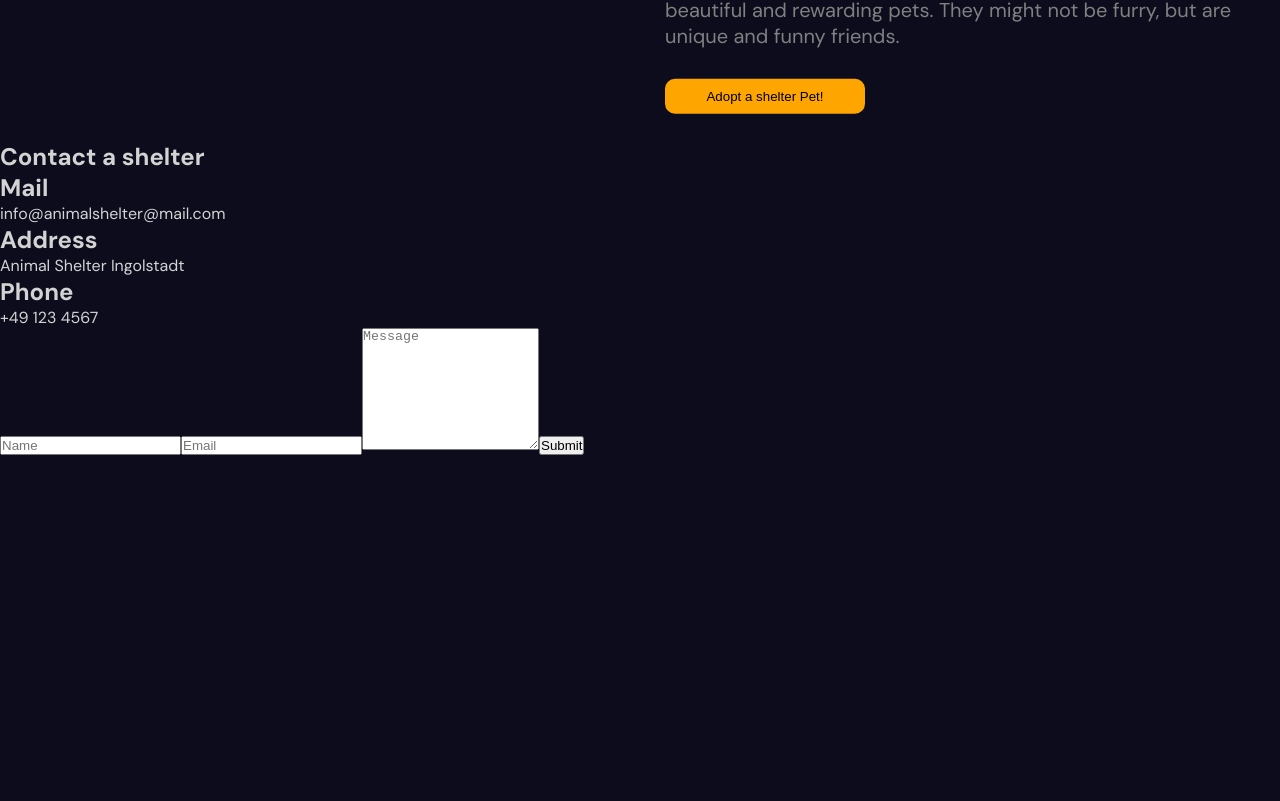
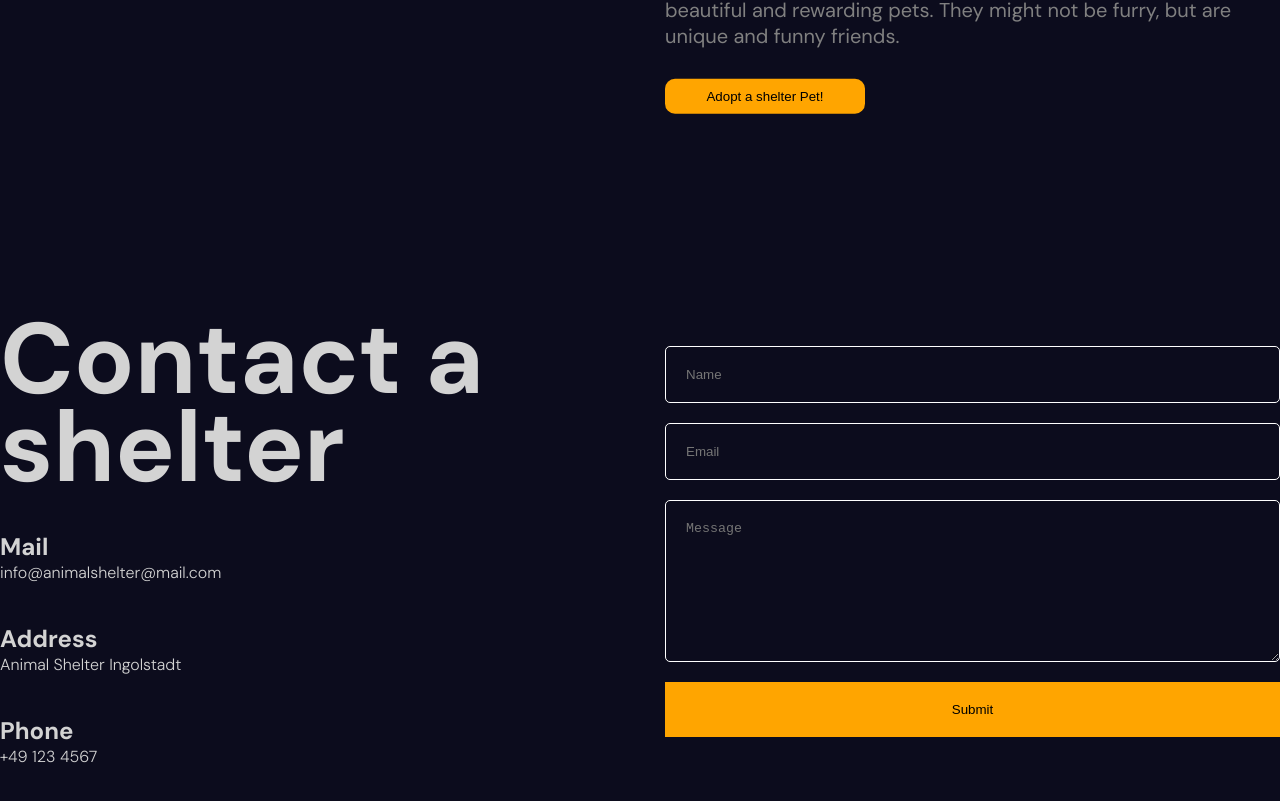
Before and after one commit to SeresBeata/animal-shelter, a React (Create React App) app: page / in a window 1280 px wide. Shown: the part 6412-7213 px from the top of the page. Built offline with nearby package versions, Linux system fonts and the light colour scheme.

Commit message:
Create style for Contact component
Create Contact.scss file and inside of it create style for Contact child component. Create and update Contact.css and Contact.css.map file by using the Live Sass Compiler extension. Import Contact.css into Contact.js file.

```diff
--- /dev/null
+++ b/src/components/Contact/Contact.css
@@ -0,0 +1,54 @@
+.contact {
+  height: 100%;
+  max-width: 1300px;
+  margin: auto;
+  display: flex;
+  align-items: center;
+  gap: 50px;
+}
+.contact .contact-container--text {
+  flex: 1;
+  display: flex;
+  flex-direction: column;
+  gap: 40px;
+}
+.contact .contact-container--text h1 {
+  font-size: 100px;
+  line-height: 88px;
+}
+.contact .contact-container--text span {
+  font-weight: 300;
+}
+.contact .contact-container--form {
+  flex: 1;
+}
+.contact .contact-container--form form {
+  display: flex;
+  flex-direction: column;
+  gap: 20px;
+}
+.contact .contact-container--form form input,
+.contact .contact-container--form form textarea {
+  padding: 20px;
+  background-color: transparent;
+  border: 1px solid white;
+  color: white;
+  border-radius: 5px;
+}
+.contact .contact-container--form form button {
+  padding: 20px;
+  border: none;
+  background-color: orange;
+  cursor: pointer;
+  font-weight: 500;
+  transition-duration: 0.2s;
+  transition-property: scale;
+}
+.contact .contact-container--form form button:hover {
+  background-color: transparent;
+  border: 1px solid orange;
+  color: orange;
+}
+.contact .contact-container--form form button:active {
+  scale: 0.9;
+}/*# sourceMappingURL=Contact.css.map */
--- a/src/components/Contact/Contact.js
+++ b/src/components/Contact/Contact.js
@@ -1,3 +1,5 @@
+import "./Contact.scss";
+
 //create and export Contact child component
 const Contact = () => {
   return (
--- /dev/null
+++ b/src/components/Contact/Contact.scss
@@ -0,0 +1,61 @@
+.contact {
+  height: 100%;
+  max-width: 1300px;
+  margin: auto;
+  display: flex;
+  align-items: center;
+  gap: 50px;
+
+  .contact-container--text {
+    flex: 1;
+    display: flex;
+    flex-direction: column;
+    gap: 40px;
+
+    h1 {
+      font-size: 100px;
+      line-height: 88px;
+    }
+    span {
+      font-weight: 300;
+    }
+  }
+
+  .contact-container--form {
+    flex: 1;
+
+    form {
+      display: flex;
+      flex-direction: column;
+      gap: 20px;
+
+      input,
+      textarea {
+        padding: 20px;
+        background-color: transparent;
+        border: 1px solid white;
+        color: white;
+        border-radius: 5px;
+      }
+
+      button {
+        padding: 20px;
+        border: none;
+        background-color: orange;
+        cursor: pointer;
+        font-weight: 500;
+        transition-duration: 0.2s;
+        transition-property: scale;
+
+        &:hover {
+          background-color: transparent;
+          border: 1px solid orange;
+          color: orange;
+        }
+        &:active {
+          scale: 0.9;
+        }
+      }
+    }
+  }
+}
```
Also changed, not shown: 1 other file (tests, documents, lock files or other folders).
